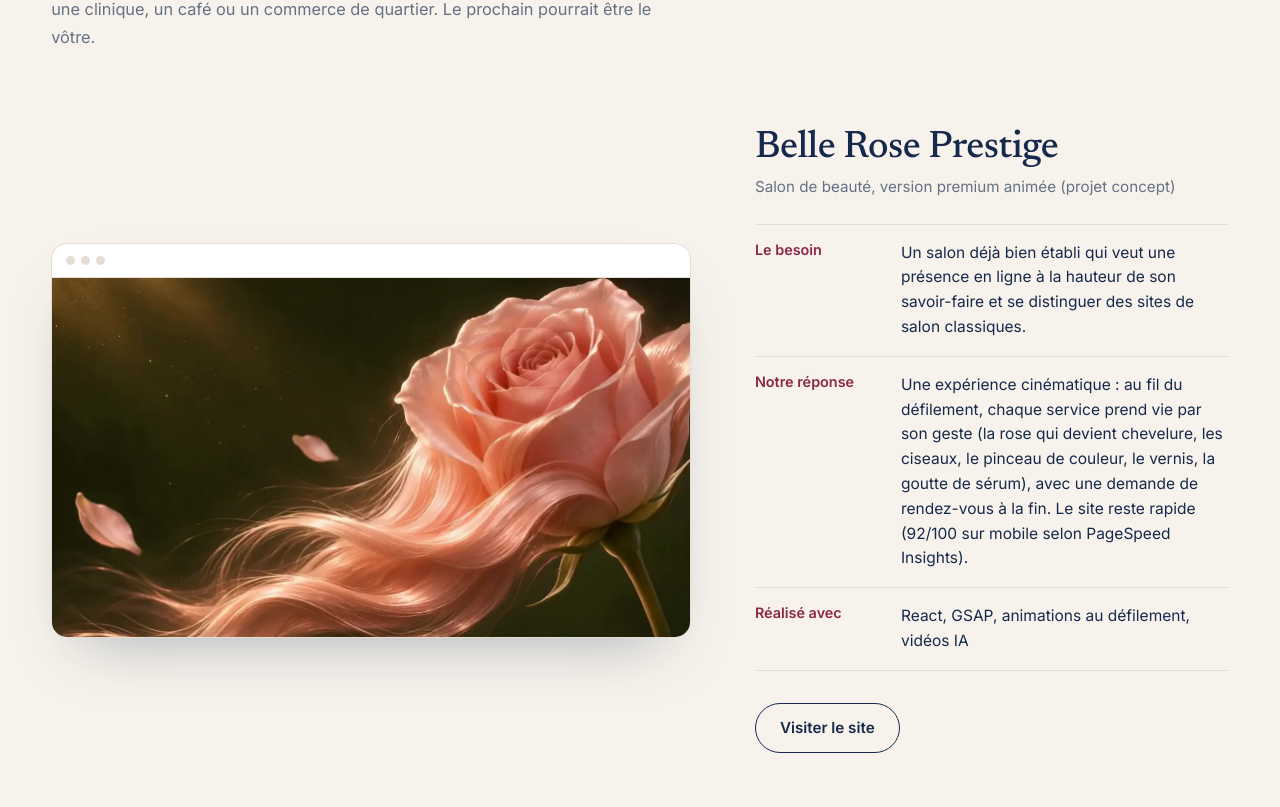
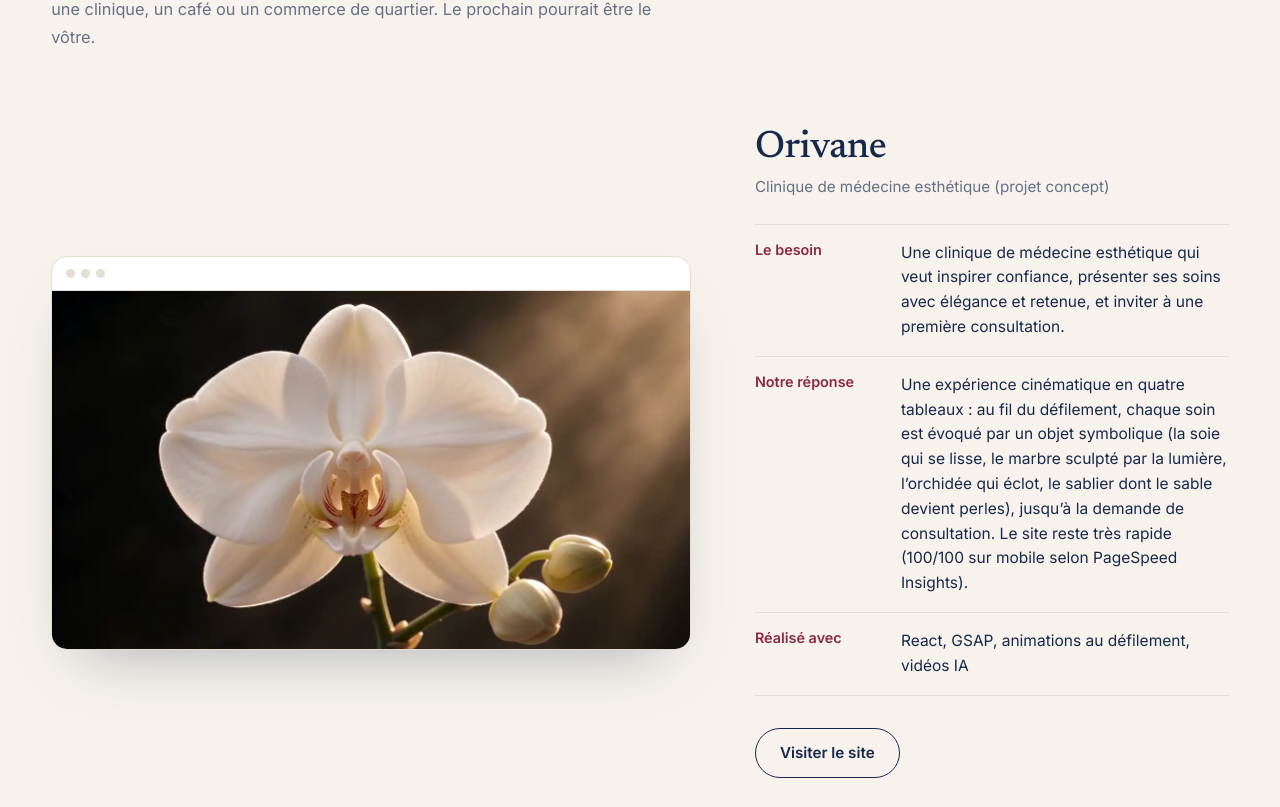
Before and after one commit to samanehmaboudi/vysa-solutions, a React (Vite) app: page / in a window 1280 px wide. Shown: the part 2853-3660 px from the top of the page. Built offline with nearby package versions, Linux system fonts and the light colour scheme.

Commit message:
Réalisations : ajout du projet Orivane

```diff
--- a/src/App.jsx
+++ b/src/App.jsx
@@ -5,6 +5,7 @@ import belleRoseImage from "./assets/belle-rose-project.png";
 import belleRosePrestigeImage from "./assets/belle-rose-prestige-project.jpg";
 import sereniteImage from "./assets/serenite-project.jpg";
 import mielluneImage from "./assets/miellune-project.jpg";
+import orivaneImage from "./assets/orivane-project.jpg";
 import belleRoseVideo from "./assets/belle-rose-mobile.mp4";
 import belleRosePoster from "./assets/belle-rose-mobile-poster.jpg";
 
@@ -212,6 +213,17 @@ const ServicesList = () => {
 /* ================= RÉALISATIONS — études de cas ================= */
 
 const PROJECTS = [
+  {
+    name: "Orivane",
+    kind: T("Clinique de médecine esthétique (projet concept)", "Medical aesthetics clinic (concept project)"),
+    url: "https://orivane-alpha.vercel.app",
+    image: orivaneImage,
+    alt: T("Site Orivane : une orchidée blanche éclose parmi des sphères dorées, sur un fond noir", "Orivane website: a white orchid in bloom among golden spheres, on a black background"),
+    need: T("Une clinique de médecine esthétique qui veut inspirer confiance, présenter ses soins avec élégance et retenue, et inviter à une première consultation.", "A medical aesthetics clinic that wants to inspire trust, present its treatments with elegance and restraint, and invite a first consultation."),
+    solution: T("Une expérience cinématique en quatre tableaux : au fil du défilement, chaque soin est évoqué par un objet symbolique (la soie qui se lisse, le marbre sculpté par la lumière, l’orchidée qui éclot, le sablier dont le sable devient perles), jusqu’à la demande de consultation. Le site reste très rapide (100/100 sur mobile selon PageSpeed Insights).", "A cinematic experience in four scenes: as you scroll, each treatment is evoked by a symbolic object (silk smoothing out, marble sculpted by light, an orchid in bloom, an hourglass whose sand turns into pearls), leading to the consultation request. The site stays very fast (100/100 on mobile in PageSpeed Insights)."),
+    tech: T("React, GSAP, animations au défilement, vidéos IA", "React, GSAP, scroll animations, AI videos"),
+    browserBar: true,
+  },
   {
     name: "Belle Rose Prestige",
     kind: T("Salon de beauté, version premium animée (projet concept)", "Beauty salon, premium animated version (concept project)"),
```
Also changed, not shown: src/assets/orivane-project.jpg (added).
